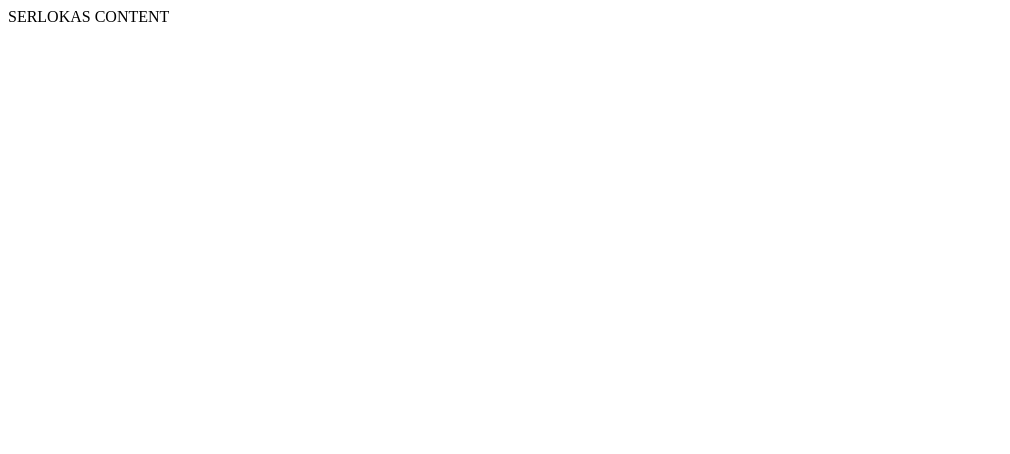
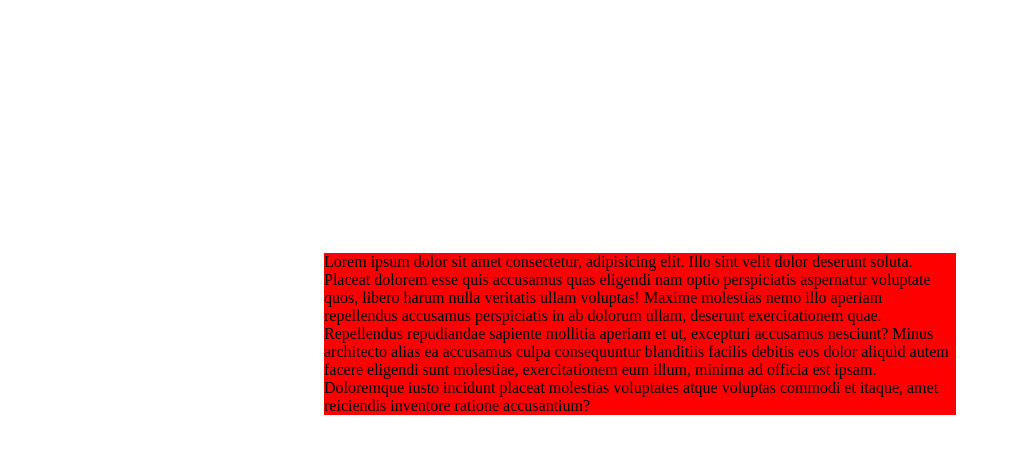
Before and after one commit to GiedreSavickiene/2-serlokas, a website: page index.html in a window 1280 px wide. Shown: the whole page, without its empty margins (0-1010 px from the left). Drawn offline with Linux system fonts and the light colour scheme.

Commit message:
Content in the middle of the scren

```diff
--- a/index.html
+++ b/index.html
@@ -7,6 +7,31 @@
     <title>Serlokas</title>
 </head>
 <body>
-    SERLOKAS CONTENT
+    <div style="background-color: red; width: 50%;margin-left: 25%;margin-top: 20%;">Lorem ipsum dolor sit amet consectetur, adipisicing elit. Illo sint velit dolor deserunt soluta. Placeat dolorem esse quis accusamus quas eligendi nam optio perspiciatis aspernatur voluptate quos, libero harum nulla veritatis ullam voluptas! Maxime molestias nemo illo aperiam repellendus accusamus perspiciatis in ab dolorum ullam, deserunt exercitationem quae. Repellendus repudiandae sapiente mollitia aperiam et ut, excepturi accusamus nesciunt? Minus architecto alias ea accusamus culpa consequuntur blanditiis facilis debitis eos dolor aliquid autem facere eligendi sunt molestiae, exercitationem eum illum, minima ad officia est ipsam. Doloremque iusto incidunt placeat molestias voluptates atque voluptas commodi et itaque, amet reiciendis inventore ratione accusantium?</div>
+
+
+
 </body>
 </html>
+
+<!--
+    KOMENTARAI:
+    ===========
+
+    striliaus rasymo sintakse:
+    savybes-pavadinimas:reiksme;
+
+    pvz.:
+    background-color:red;
+    width: 50%
+
+    elementu stumdymas vienas kito atzvilgiu:
+                    10% visomis kryptimis
+    margin: 10%
+    margin-left: 25%
+    margin-top: 25%
+    margin-right: 25%
+    margin-bottom: 25%
+
+
+-->
```
